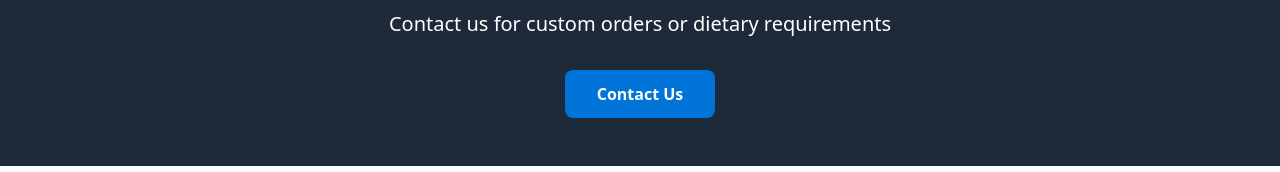
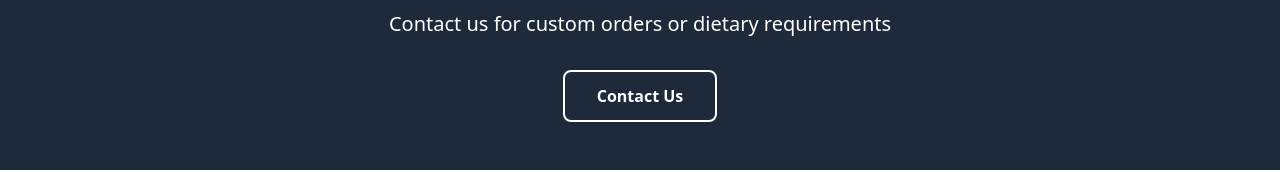
Before and after one commit to YoussefMohamedElAnsary/B.Laban, a React (Vite) app in the folder blaban-frontend/: page /B.Laban/menu in a window 1280 px wide. Shown: the part 878-1050 px from the top of the page. Built offline with nearby package versions, Linux system fonts and the light colour scheme; no server answers; the database is empty.

Commit message:
Enhance Home and Menu components by updating link styles for improved user experience and consistency. Changed anchor tag to Link component in Menu for better routing.

```diff
--- a/blaban-frontend/src/components/Home.jsx
+++ b/blaban-frontend/src/components/Home.jsx
@@ -59,7 +59,7 @@ function Home() {
 
           <Link
             to="/menu"
-            className="bg-coral px-6 md:px-2 py-3 md:py-2 rounded-4xl text-white text-lg md:text-2xl text-nowrap w-full md:w-3xs transition-all duration-300 hover:scale-110"
+            className="bg-coral px-6 md:px-2 py-3 md:py-2 rounded-4xl text-white text-lg md:text-2xl text-nowrap w-full md:w-3xs transition-all duration-300 hover:scale-110 text-center font-medium"
           >
             {t('See our products')}
           </Link>
--- a/blaban-frontend/src/components/Menu.jsx
+++ b/blaban-frontend/src/components/Menu.jsx
@@ -6,6 +6,7 @@ import MenuItem from './MenuItem';
 import AdminMenuForm from './AdminMenuForm';
 import Footer from './Footer';
 import axios from 'axios';
+import { Link } from 'react-router-dom';
 
 function Menu() {
   const { t, i18n } = useTranslation();
@@ -163,12 +164,12 @@ function Menu() {
           <p className="text-xl mb-8">
             {t('Contact us for custom orders or dietary requirements')}
           </p>
-          <a
-            href="/contact"
-            className="inline-block bg-coral text-white px-8 py-3 rounded-lg font-semibold hover:bg-orange-600 transition-colors"
-          >
-            {t('Contact Us')}
-          </a>
+          <Link
+                to="/contact"
+                className="inline-block border-2 border-white text-white px-8 py-3 rounded-lg font-semibold hover:bg-white hover:text-coral transition-colors"
+              >
+                {t('Contact Us')}
+              </Link>
         </div>
       </div>
       <Footer />
```
